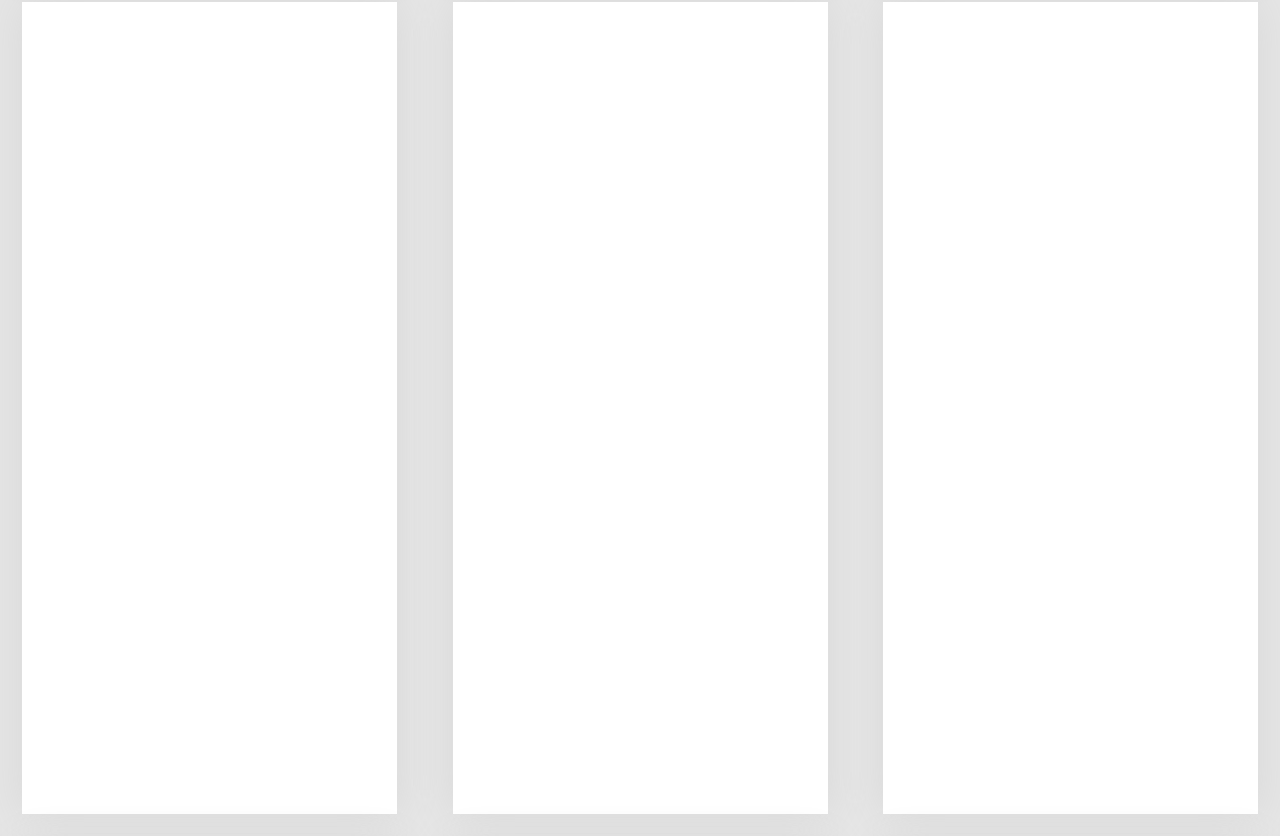
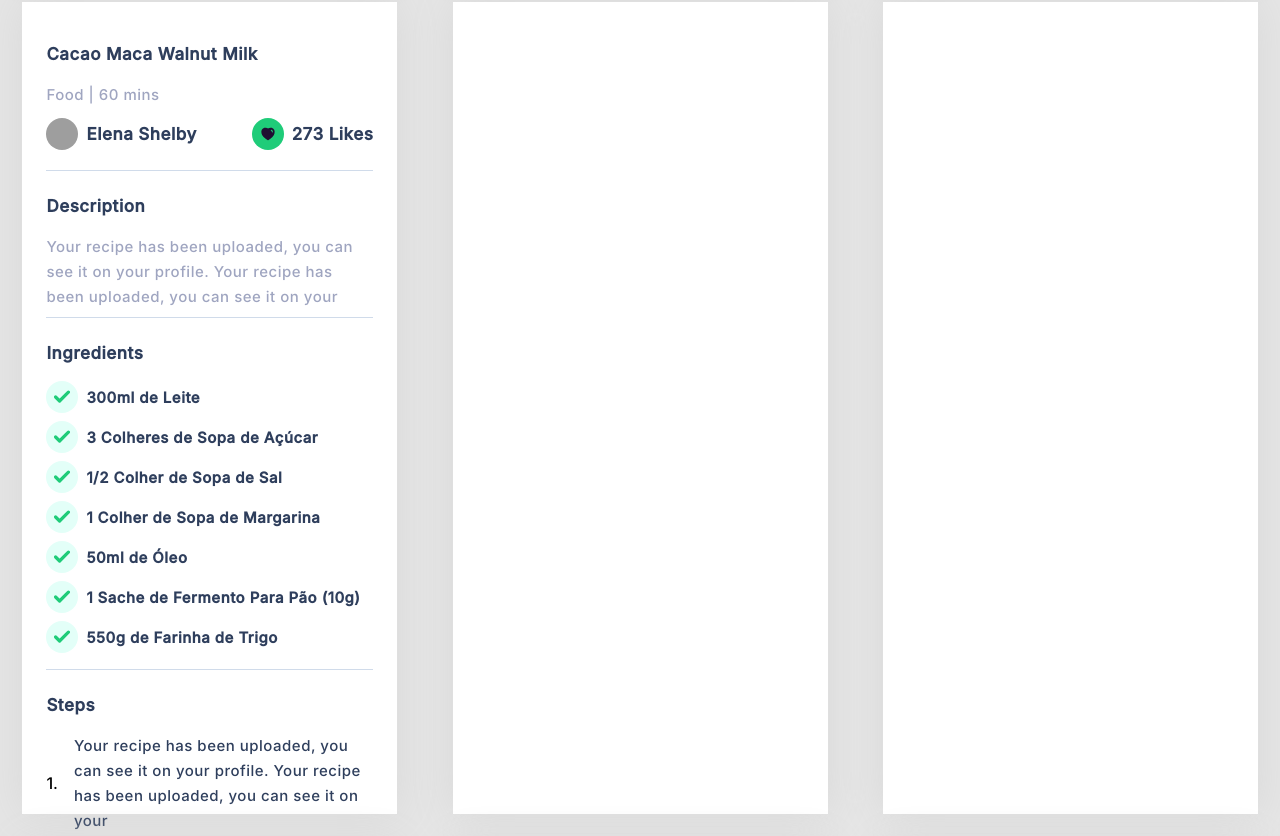
Before and after one commit to israelyago/chefio-webapp, a React (Create React App) app: page / in a window 1280 px wide. Shown: the part 864-1700 px from the top of the page. Built offline with nearby package versions, Linux system fonts and the light colour scheme; grey boxes are pictures that could not be loaded.

Commit message:
Recipe details

```diff
--- a/src/App.scss
+++ b/src/App.scss
@@ -55,8 +55,19 @@ a {
   padding: 0.5rem;
 }
 
+hr {
+  width: 100%;
+  border: none;
+  height: 1px;
+  background-color: $outline-color;
+}
+
 .main-text {
   color: $main-text;
+}
+
+.bold {
+  font-weight: bold;
 }
 
 .App {
@@ -106,6 +117,17 @@ main {
   margin-top: 4rem;
 }
 
+.ms-0-5 {
+  margin-left: 0.5rem;
+}
+
+.ms-1 {
+  margin-left: 1rem;
+}
+.mb-0-5 {
+  margin-bottom: 0.5rem;
+}
+
 .text-end {
   text-align: end;
 }
@@ -116,11 +138,23 @@ main {
   display: flex;
   flex-direction: row;
 }
+.flex-start {
+  align-items: flex-start;
+}
 .flex-wrap {
   flex-wrap: wrap;
 }
 .space-around {
   justify-content: space-around;
+}
+.space-between {
+  justify-content: space-between;
+}
+.grid {
+  display: grid;
+}
+.gap-0-5 {
+  gap: 0.5rem;
 }
 .message {
   margin-bottom: 4rem;
--- a/src/App.tsx
+++ b/src/App.tsx
@@ -8,6 +8,7 @@ import lockIcon from './icons/svg/wallet-2036078.svg';
 import searchIcon from './icons/svg/search-2036105.svg';
 import Tab from './components/tab/tab';
 import FeedPost from './components/feed-post/feed-post';
+import RecipeDetails from './components/recipe-details/recipe-details';
 
 function App() {
   return (
@@ -81,7 +82,13 @@ function App() {
               </div>
             </div>
           </div>
-          <div className="screen-frame"></div>
+          <div className="screen-frame">
+            <div className="screen-frame__content">
+              <div className="content">
+                <RecipeDetails />
+              </div>
+            </div>
+          </div>
           <div className="screen-frame"></div>
           <div className="screen-frame"></div>
           <div className="screen-frame"></div>
--- /dev/null
+++ b/src/components/ingredient/ingredient.scss
@@ -0,0 +1,16 @@
+@import "../../variables.scss";
+
+.ingredient {
+    .check-icon {
+        background-color: $primary-faded-color;
+        border-radius: 50%;
+        overflow: hidden;
+        width: 1rem;
+        height: 1rem;
+        padding: 0.5rem;
+        img {
+            width: 100%;
+            height: 100%;
+        }
+    }
+}
--- /dev/null
+++ b/src/components/ingredient/ingredient.tsx
@@ -0,0 +1,20 @@
+import React from 'react';
+import './ingredient.scss';
+import checkIcon from '../../icons/svg/check.svg';
+
+interface ingredientProps {
+    text: string,
+}
+
+export const Ingredient: React.FC<ingredientProps> = (props) => {
+    return (
+        <div className="flex ingredient">
+            <div className="check-icon">
+                <img src={checkIcon} alt=""/>
+            </div>
+            <div className="ms-0-5 paragraph-2 main-text bold">{props.text}</div>
+        </div>
+    )
+}
+
+export default Ingredient;
--- /dev/null
+++ b/src/components/recipe-details/recipe-details.scss
@@ -0,0 +1,38 @@
+@import "../../variables.scss";
+
+.recipe-details {
+
+    display: flex;
+    flex-direction: column;
+    text-align: start;
+
+    .flex {
+        display: flex;
+        flex-direction: row;
+        align-items: center;
+    }
+
+    .rounded {
+        border-radius: 50%;
+        overflow: hidden;
+        width: 2rem;
+        height: 2rem;
+
+        img {
+            width: 100%;
+            height: 100%;
+        }
+    }
+    .hearth-icon {
+        background-color: $primary-color;
+        border-radius: 50%;
+        overflow: hidden;
+        width: 1rem;
+        height: 1rem;
+        padding: 0.5rem;
+        img {
+            width: 100%;
+            height: 100%;
+        }
+    }
+}
--- /dev/null
+++ b/src/components/recipe-details/recipe-details.tsx
@@ -0,0 +1,60 @@
+import React from 'react';
+import './recipe-details.scss';
+import hearthIcon from '../../icons/svg/heart-2036065.svg';
+import checkIcon from '../../icons/svg/check.svg';
+import Ingredient from '../ingredient/ingredient';
+
+interface recipeDetailsProps {
+
+}
+
+export const RecipeDetails: React.FC<recipeDetailsProps> = () => {
+    const classes = `recipe-details`;
+    return (
+        <div className={classes}>
+            <h2>Cacao Maca Walnut Milk</h2>
+            <div className="paragraph-2">Food | 60 mins</div>
+            <div className="flex space-between">
+                <div className="flex">
+                    <div className="rounded">
+                        <img src="https://media.acceledent.com/wp-content/uploads/2013/08/19094215/shutterstock_140910247-300x201.jpg" alt=""/>
+                    </div>
+                    <h2 className="ms-0-5">Elena Shelby</h2>
+                </div>
+
+                <div className="flex">
+                    <div className="hearth-icon">
+                        <img src={hearthIcon} alt=""/>
+                    </div>
+                    <h2 className="ms-0-5">273 Likes</h2>
+                </div>
+            </div>
+            <hr />
+            <h2>Description</h2>
+            <div className="paragraph-2">Your recipe has been uploaded, you can see it on your profile. Your recipe has been uploaded, you can see it on your</div>
+            <hr />
+            <h2>Ingredients</h2>
+            <div className="grid gap-0-5 mb-0-5">
+                <Ingredient text="300ml de Leite" />
+                <Ingredient text="3 Colheres de Sopa de Açúcar" />
+                <Ingredient text="1/2 Colher de Sopa de Sal" />
+                <Ingredient text="1 Colher de Sopa de Margarina" />
+                <Ingredient text="50ml de Óleo" />
+                <Ingredient text="1 Sache de Fermento Para Pão (10g)" />
+                <Ingredient text="550g de Farinha de Trigo" />
+            </div>
+            <hr />
+            <h2>Steps</h2>
+            {/* Todo: esse flex-start ta dando conflito com outro css */}
+            {/* Componentizar essa div */}
+            <div className="flex flex-row step flex-start">
+                <div className="step-number">1.</div>
+                <div className="step-body ms-1">
+                    <div className="paragraph-2 main-text">Your recipe has been uploaded, you can see it on your profile. Your recipe has been uploaded, you can see it on your</div>
+                </div>
+            </div>
+        </div>
+    )
+}
+
+export default RecipeDetails;
--- a/src/variables.scss
+++ b/src/variables.scss
@@ -1,4 +1,5 @@
 $primary-color: #1FCC79;
+$primary-faded-color: #E3FFF8;
 $on-primary-color: #FFFFFF;
 $secondary-color: #FF6464;
 $main-text: #2E3E5C;
```
Also changed, not shown: src/icons/svg/check.svg (added).
